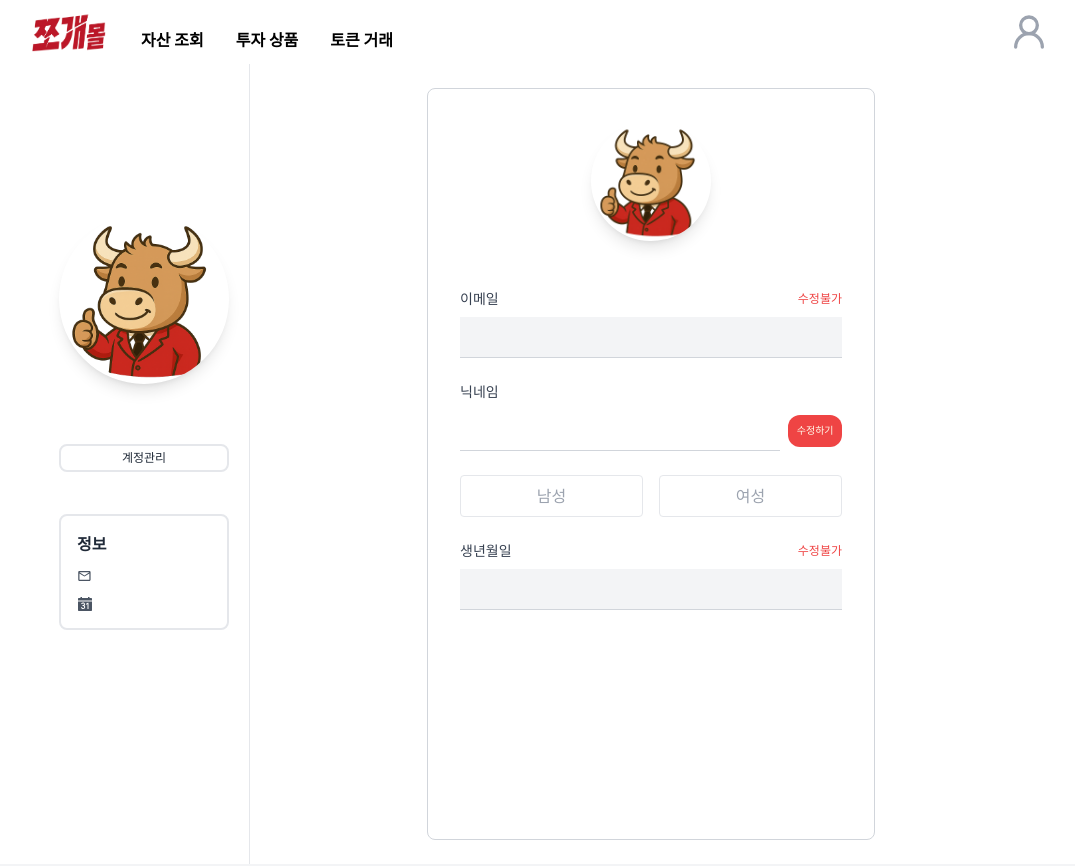
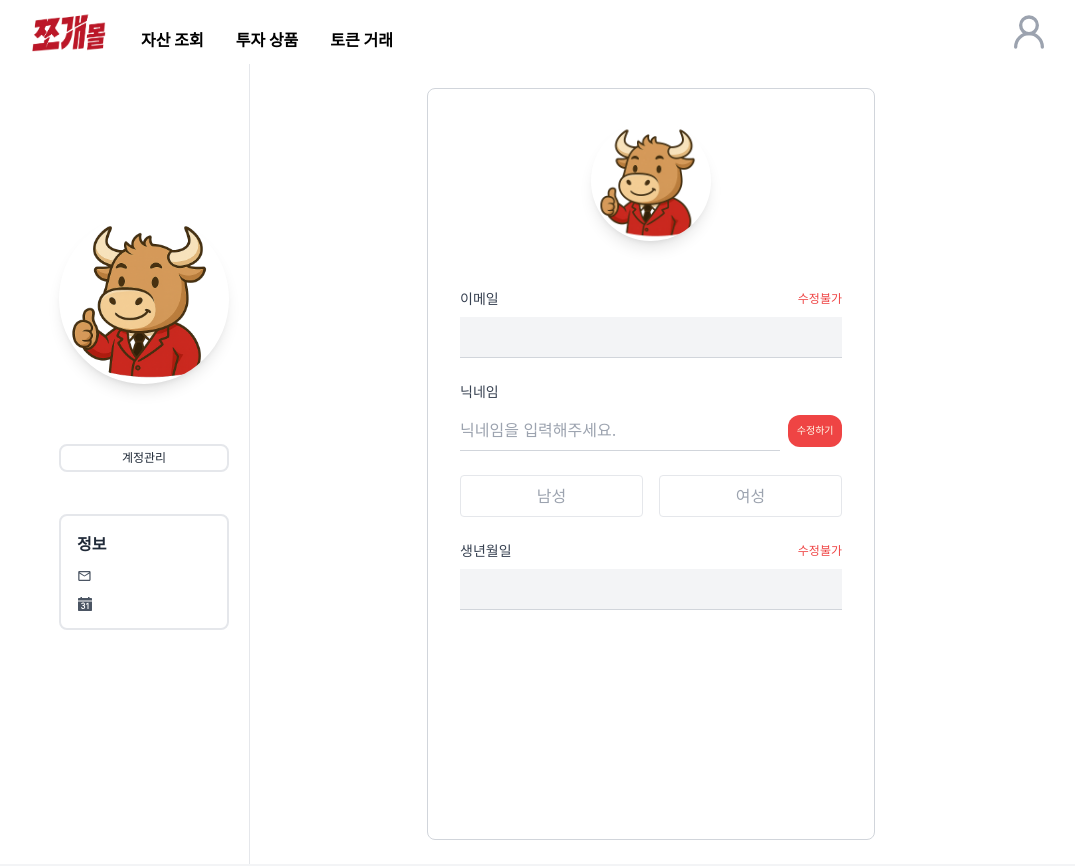
Before and after one commit to LG-CNS-2-FINAL-PROJECT-FINANCE/FrontEnd, a React (Create React App) app: page /edit-info in a window 1280 px wide. Shown: the top 866 px of the page, without its empty margins (99-1174 px from the left). Built offline with nearby package versions, Linux system fonts and the light colour scheme.

Commit message:
Refactor: #127 닉네임 수정 요청 연결

```diff
--- a/src/pages/mypage/EditInfo.jsx
+++ b/src/pages/mypage/EditInfo.jsx
@@ -1,4 +1,4 @@
-import React, { useState } from 'react';
+import React, { useState, useEffect } from 'react';
 import UserProfile from './my_page_component/UserProfile';
 import useUser from "../../lib/useUser";
 import { toast } from "react-toastify";
@@ -35,11 +35,18 @@ const AccountManagement = () => {
             setFormData({nickname: ""});
             toast.success("닉네임이 수정되었습니다!");
 
+            window.location.reload();
         } catch (err) {
             console.error("❌ 닉네임 수정 실패:", err);
             toast.error("닉네임 수정에 실패했습니다.");
         }
     };
+
+    useEffect(() => {
+        if (user?.nickname) {
+            setFormData({ nickname: user.nickname });
+        }
+    }, [user]);
 
     return (
         <div className="flex min-h-screen relative">
@@ -81,7 +88,7 @@ const AccountManagement = () => {
                                 </div>
                                 <input
                                     type="text"
-                                    value={user?.email}
+                                    value={user?.email ?? ""}
                                     readOnly
                                     className="px-1 w-full py-2 border-b border-gray-300 bg-gray-100 text-gray-900 cursor-not-allowed"
                                 />
@@ -96,10 +103,10 @@ const AccountManagement = () => {
                                     <input
                                         type="text"
                                         name="nickname"
-                                        value={formData.nickname}
+                                        value={formData.nickname ?? ""}
                                         onChange={handleInputChange}
                                         className="w-full border-b border-gray-300 focus:border-blue-500 outline-none py-2 bg-transparent"
-                                        placeholder={user?.nickname}
+                                        placeholder="닉네임을 입력해주세요."
                                     />
                                     <button
                                         onClick={handleEditNickname}
@@ -142,7 +149,7 @@ const AccountManagement = () => {
                                 </div>
                                 <input
                                     type="text"
-                                    value={user?.birthDate}
+                                    value={user?.birthDate ?? ""}
                                     readOnly
                                     className="px-1 w-full py-2 border-b border-gray-300 bg-gray-100 text-gray-900 cursor-not-allowed">
 
```
